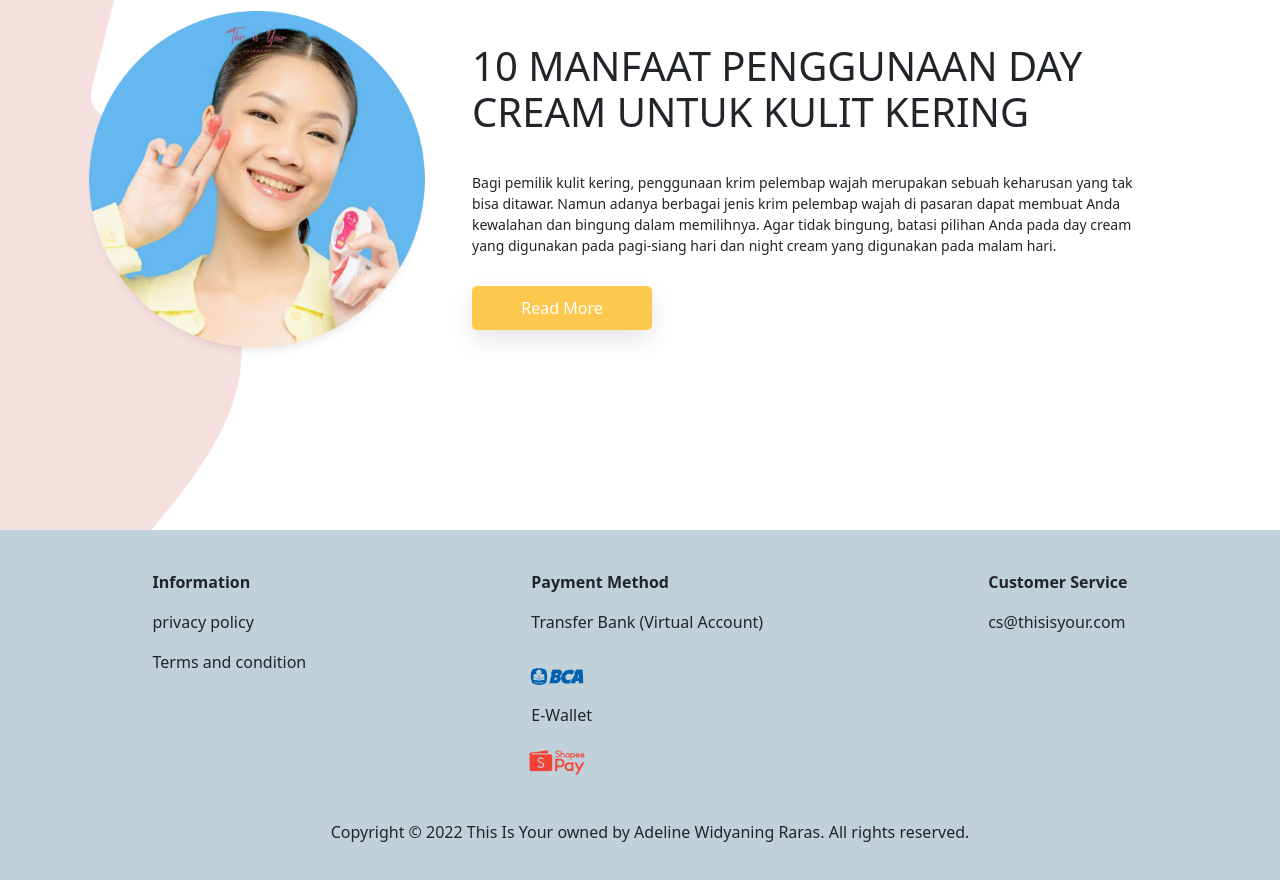
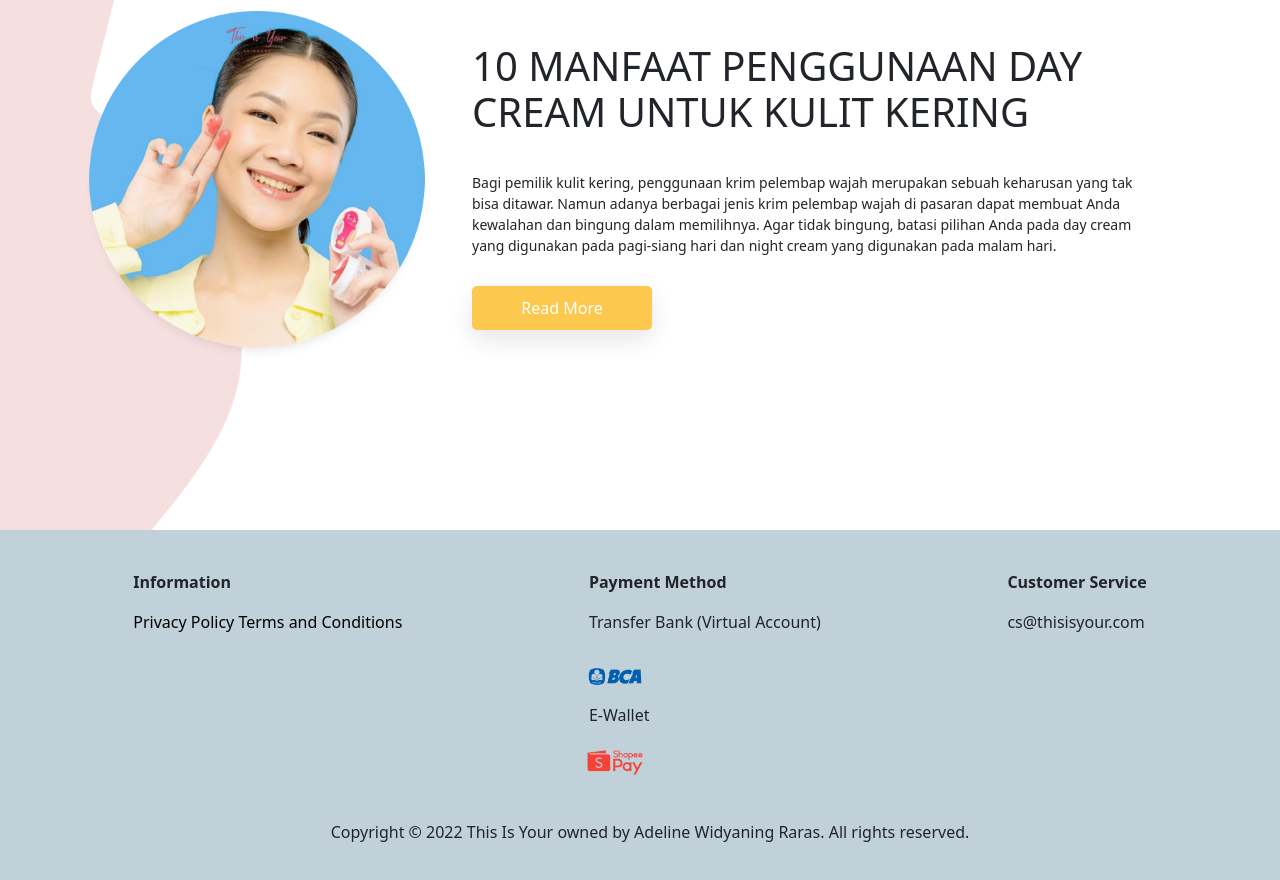
Before and after one commit to ridhotamma/tiy-web, a plain HTML site: page blog/index.html in a window 1280 px wide. Shown: the part 1888-2768 px from the top of the page. Drawn offline with nearby package versions, Linux system fonts and the light colour scheme.

Commit message:
update footer

```diff
--- a/blog/index.html
+++ b/blog/index.html
@@ -71,8 +71,8 @@
       <div class="footer-items">
         <div class="footer-left">
           <p><b>Information</b></p>
-          <p>privacy policy</p>
-          <p>Terms and condition</p>
+          <a href="./privacy-policy.html">Privacy Policy</a>
+          <a href="./terms-and-conditions.html">Terms and Conditions</a>
         </div>
         <div class="footer-middle">
           <p><b>Payment Method</b></p>
```
Also changed, not shown: about.html (+2 -2 lines), index.html (+1 -1 lines), privacy-policy.html (+1 -1 lines), products/index.html (+2 -2 lines), terms-and-conditions.html (+1 -1 lines).
